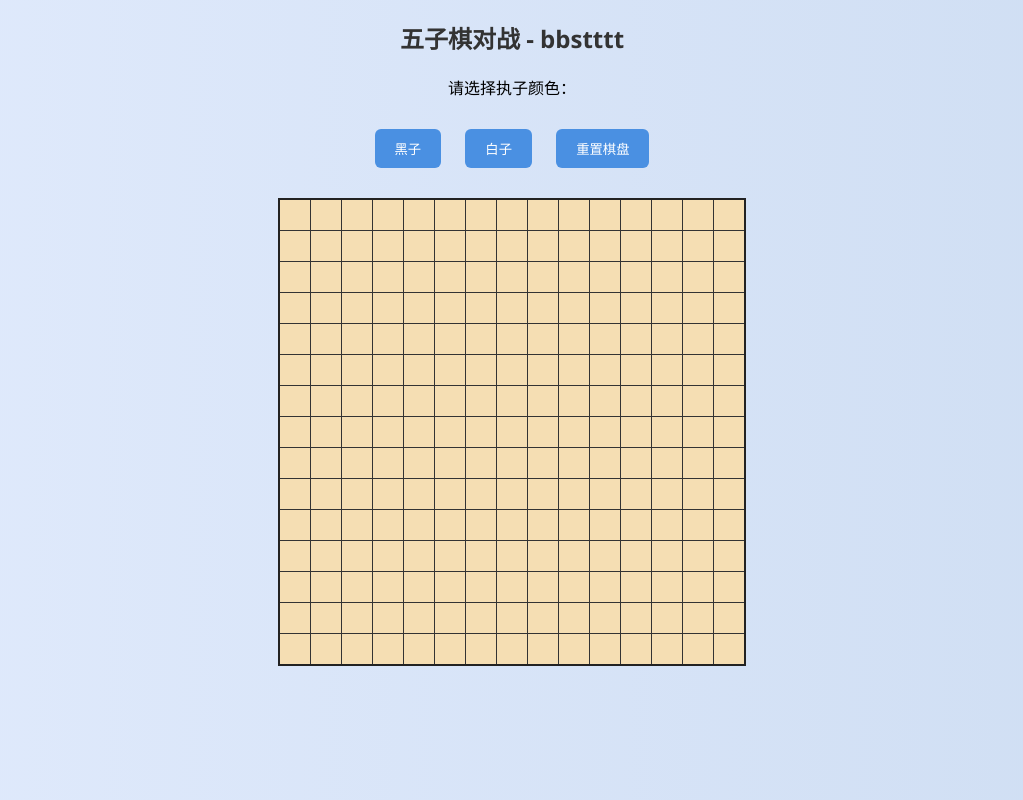
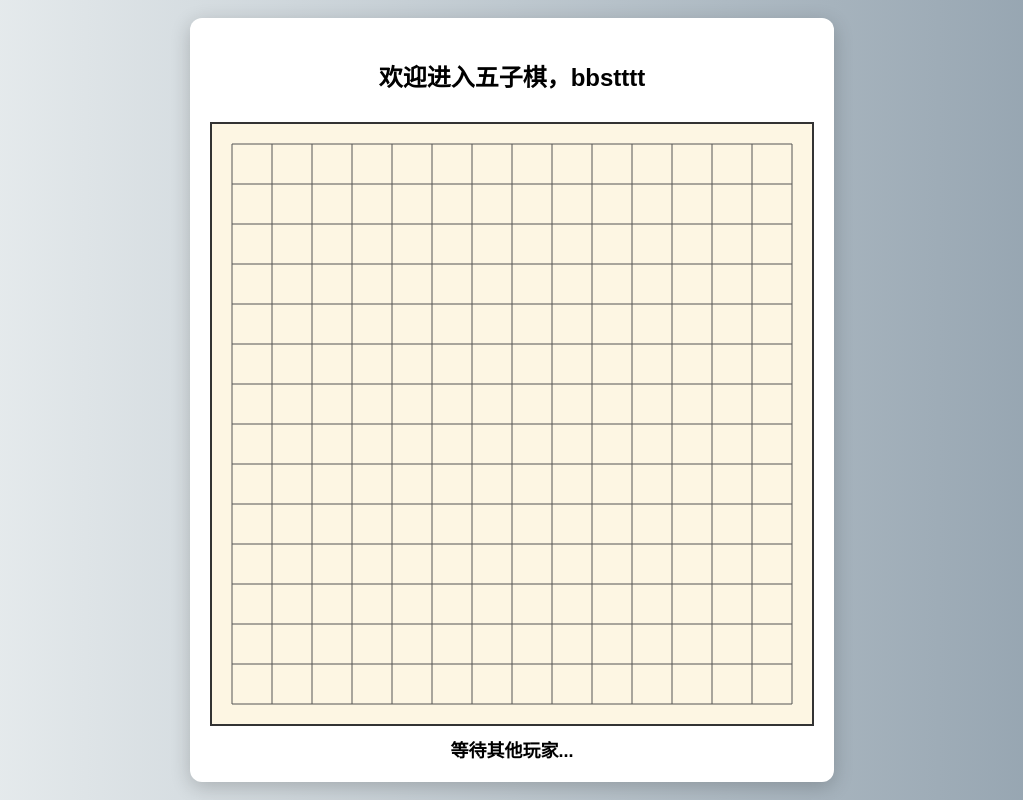
Before and after one commit to DBL-wdfamz/flask-chat-app, a Flask app: page /game in a window 1280 px wide. Shown: the whole page, without its empty margins (128-1151 px from the left). Run offline with Flask 3, Linux system fonts and the light colour scheme; a user stored in the database is signed in; some libraries are stand-ins or nearby versions.

Commit message:
Update game.html

```diff
--- a/templates/game.html
+++ b/templates/game.html
@@ -2,164 +2,127 @@
 <html lang="zh">
 <head>
   <meta charset="UTF-8">
-  <title>在线五子棋</title>
+  <title>联机五子棋游戏</title>
   <script src="https://cdn.socket.io/4.7.2/socket.io.min.js"></script>
-  <meta name="viewport" content="width=device-width, initial-scale=1.0">
   <style>
     body {
-      font-family: 'Segoe UI', sans-serif;
-      background: linear-gradient(to right, #e0eafc, #cfdef3);
       margin: 0;
+      font-family: Arial, sans-serif;
+      background: linear-gradient(to right, #eef2f3, #8e9eab);
+      display: flex;
+      justify-content: center;
+      align-items: center;
+      height: 100vh;
+    }
+    .game-container {
+      background: white;
+      border-radius: 12px;
+      padding: 20px;
+      box-shadow: 0 5px 20px rgba(0,0,0,0.2);
       display: flex;
       flex-direction: column;
       align-items: center;
     }
-
-    h2 {
-      margin-top: 20px;
-      color: #333;
+    canvas {
+      border: 2px solid #333;
+      margin-top: 10px;
+      background-color: #fdf6e3;
     }
-
-    #board {
-      display: grid;
-      grid-template-columns: repeat(15, 30px);
-      grid-template-rows: repeat(15, 30px);
-      gap: 1px;
-      background: #333;
-      margin: 20px auto;
-      border: 2px solid #222;
-      touch-action: none;
-    }
-
-    .cell {
-      width: 30px;
-      height: 30px;
-      background-color: #f5deb3;
-      position: relative;
-      display: flex;
-      align-items: center;
-      justify-content: center;
-      cursor: pointer;
-    }
-
-    .black::before, .white::before {
-      content: "";
-      width: 24px;
-      height: 24px;
-      border-radius: 50%;
-      background-color: currentColor;
-      display: block;
-    }
-
-    .black { color: black; }
-    .white { color: white; border: 1px solid #ccc; }
-
-    #info {
-      margin-bottom: 20px;
-      font-size: 16px;
-    }
-
-    button {
-      padding: 10px 20px;
-      margin: 10px;
-      background: #4a90e2;
-      color: white;
-      border: none;
-      border-radius: 6px;
-      cursor: pointer;
-    }
-
-    button:hover {
-      background: #357ABD;
-    }
-
-    @media screen and (max-width: 500px) {
-      #board {
-        grid-template-columns: repeat(15, 20px);
-        grid-template-rows: repeat(15, 20px);
-      }
-
-      .cell {
-        width: 20px;
-        height: 20px;
-      }
-
-      .black::before, .white::before {
-        width: 16px;
-        height: 16px;
-      }
+    .status {
+      margin-top: 10px;
+      font-weight: bold;
+      font-size: 18px;
     }
   </style>
 </head>
 <body>
-  <h2>五子棋对战 - {{ username }}</h2>
-  <div id="info">请选择执子颜色：</div>
-  <div>
-    <button onclick="chooseColor('black')">黑子</button>
-    <button onclick="chooseColor('white')">白子</button>
-    <button onclick="resetGame()">重置棋盘</button>
+<div class="game-container">
+  <h2>欢迎进入五子棋，{{ username }}</h2>
+  <canvas id="board" width="600" height="600"></canvas>
+  <div class="status" id="status">等待其他玩家...</div>
 </div>
-  <div id="board"></div>
-
 <script>
   const socket = io();
-    const board = document.getElementById('board');
-    const info = document.getElementById('info');
   const username = '{{ username }}';
+  const canvas = document.getElementById('board');
+  const ctx = canvas.getContext('2d');
+  const status = document.getElementById('status');
+  const size = 15;
+  const cellSize = canvas.width / size;
+  const colors = ['black', 'white', 'red', 'blue', 'green', 'orange', 'purple'];
   let myColor = null;
+  let board = Array.from({ length: size }, () => Array(size).fill(null));
 
-    // 创建棋盘
-    for (let y = 0; y < 15; y++) {
-      for (let x = 0; x < 15; x++) {
-        const cell = document.createElement('div');
-        cell.className = 'cell';
-        cell.dataset.x = x;
-        cell.dataset.y = y;
-        cell.addEventListener('click', () => {
-          if (myColor !== null) {
-            socket.emit('move', { x: parseInt(cell.dataset.x), y: parseInt(cell.dataset.y) });
+  function drawBoard() {
+    ctx.clearRect(0, 0, canvas.width, canvas.height);
+    ctx.strokeStyle = '#555';
+    for (let i = 0; i < size; i++) {
+      ctx.beginPath();
+      ctx.moveTo(i * cellSize + cellSize / 2, cellSize / 2);
+      ctx.lineTo(i * cellSize + cellSize / 2, canvas.height - cellSize / 2);
+      ctx.stroke();
+      ctx.beginPath();
+      ctx.moveTo(cellSize / 2, i * cellSize + cellSize / 2);
+      ctx.lineTo(canvas.width - cellSize / 2, i * cellSize + cellSize / 2);
+      ctx.stroke();
     }
-        });
-        board.appendChild(cell);
+    for (let x = 0; x < size; x++) {
+      for (let y = 0; y < size; y++) {
+        if (board[x][y]) {
+          drawPiece(x, y, board[x][y]);
+        }
+      }
     }
   }
 
-    function chooseColor(color) {
-      myColor = color;
-      socket.emit('join_game', { color });
-      info.textContent = `你执 ${color === 'black' ? '黑子' : '白子'}。等待对手...`;
+  function drawPiece(x, y, color) {
+    ctx.beginPath();
+    ctx.arc(x * cellSize + cellSize / 2, y * cellSize + cellSize / 2, cellSize / 2.5, 0, 2 * Math.PI);
+    ctx.fillStyle = color;
+    ctx.fill();
+    ctx.strokeStyle = '#000';
+    ctx.stroke();
   }
 
-    function resetGame() {
-      socket.emit('reset_game');
-    }
-
-    socket.on('update_board', state => {
-      const cells = board.querySelectorAll('.cell');
-      cells.forEach(cell => {
-        const x = parseInt(cell.dataset.x);
-        const y = parseInt(cell.dataset.y);
-        cell.classList.remove('black', 'white');
-        if (state[x][y]) {
-          cell.classList.add(state[x][y]);
-        }
-      });
-    });
-
-    socket.on('move', data => {
-      const cell = [...document.querySelectorAll('.cell')].find(c => c.dataset.x == data.x && c.dataset.y == data.y);
-      if (cell) {
-        cell.classList.add(data.color);
+  canvas.addEventListener('click', function (e) {
+    const rect = canvas.getBoundingClientRect();
+    const x = Math.floor((e.clientX - rect.left) / cellSize);
+    const y = Math.floor((e.clientY - rect.top) / cellSize);
+    if (board[x][y] === null && myColor) {
+      socket.emit('move', { x, y });
     }
   });
 
-    socket.on('game_over', data => {
-      alert(`玩家 ${data.winner} 获胜！`);
+  socket.emit('join_game', {});
+
+  socket.on('update_players', function (players) {
+    if (players[username]) {
+      myColor = players[username];
+      status.textContent = `你是：${myColor} 棋`;
+    }
   });
 
-    socket.on('reset_game', () => {
-      document.querySelectorAll('.cell').forEach(c => c.classList.remove('black', 'white'));
+  socket.on('update_board', function (b) {
+    board = b;
+    drawBoard();
   });
+
+  socket.on('move', function (data) {
+    board[data.x][data.y] = data.color;
+    drawBoard();
+  });
+
+  socket.on('game_over', function (data) {
+    alert(`游戏结束！${data.winner} 获胜！`);
+  });
+
+  socket.on('reset_game', function () {
+    board = Array.from({ length: size }, () => Array(size).fill(null));
+    drawBoard();
+    status.textContent = `你是：${myColor} 棋`;
+  });
+
+  drawBoard();
 </script>
 </body>
 </html>
```
Lines whose indentation alone changed are shown as unchanged.
